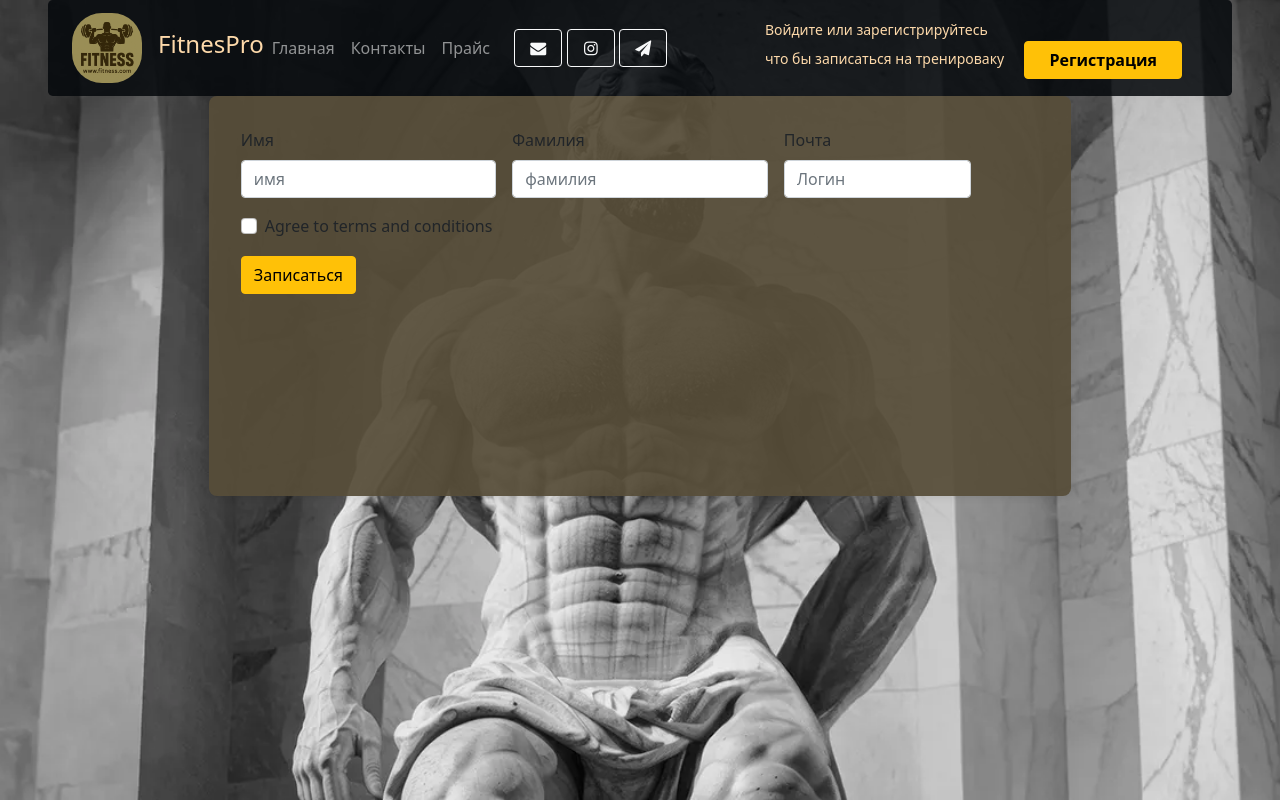
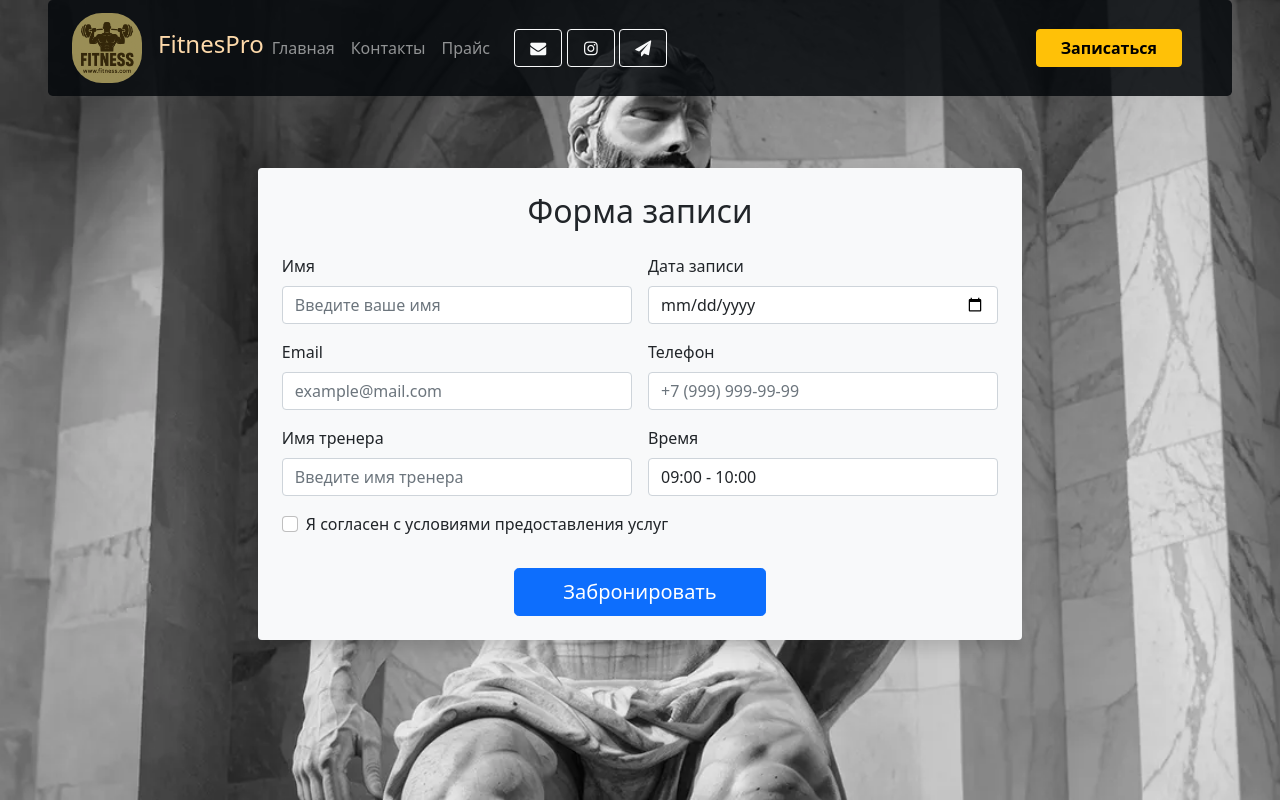
Before and after one commit to NikolaPs12/web-site-fitnes-trainer, a Flask app: page /appoint in a window 1280 px wide; the page is wider, and only the part inside the window is pictured. Run offline with Flask 3, Linux system fonts and the light colour scheme; some libraries are stand-ins or nearby versions.

Commit message:
Add booking trening

```diff
--- a/app/__init__.py
+++ b/app/__init__.py
@@ -2,7 +2,7 @@
 from .extensions import db, login_manager, migrate
 from .config import Config
 from .routes.main import main
-from .routes.zapis import zapis
+from .routes.booking import zapis
 from .routes.contact import contact_bp
 from .routes.prise import prise_bp
 from .routes.register import register_bp
--- a/app/forms.py
+++ b/app/forms.py
@@ -1,14 +1,80 @@
-from wtforms import StringField, PasswordField, validators, FileField, SubmitField, BooleanField, SelectField
+from dataclasses import field
+from wtforms import StringField, PasswordField, validators, DateField, SubmitField, BooleanField, SelectField
 from flask_wtf import FlaskForm
 from wtforms.validators import DataRequired, Length, Email, EqualTo, ValidationError
 from flask_wtf.file import FileAllowed
 from .models.users import User
+from datetime import date, timedelta
+from .models.zapis import Booking, WorkingHours
 
-class ZapisForm(FlaskForm):
-    name = StringField('Name', validators=[DataRequired(), Length(min=2, max=50)])
-    last_name = StringField('Last_Name', validators=[DataRequired(), Length(min=2, max=50)])
-    email = StringField('Email', validators=[DataRequired(), Email()])
-    submit = SubmitField('Submit')
+
+class SimpleBookingForm(FlaskForm):
+    # Поля клиента
+    client_name = StringField('ФИО*', validators=[
+        DataRequired(message="Обязательное поле"),
+        Length(min=2, max=100, message="Имя должно быть от 2 до 100 символов")
+    ])
+
+    trener_name = StringField('Имя тренера*', validators=[
+        DataRequired(message="Обязательное поле"),
+        Length(min=2, max=50, message="Имя тренера должно быть от 2 до 50 символов")
+    ])
+
+    client_email = StringField('Email*', validators=[
+        DataRequired(message="Обязательное поле"),
+        Email(message="Введите корректный email")
+    ])
+
+    client_phone = StringField('Телефон*', validators=[
+        DataRequired(message="Обязательное поле"),
+        Length(min=7, max=20, message="Некорректный номер телефона")
+    ])
+
+    # Дата бронирования
+    booking_date = DateField('Дата*', validators=[
+        DataRequired(message="Выберите дату")
+    ], format='%Y-%m-%d')
+
+    # Время бронирования (выпадающий список)
+    time_slot = SelectField('Время*', choices=[
+            ('09:00', '09:00 - 10:00'),
+            ('10:00', '10:00 - 11:00'),
+            ('11:00', '11:00 - 12:00'),
+            ('12:00', '12:00 - 13:00'),
+            ('13:00', '13:00 - 14:00'),
+            ('14:00', '14:00 - 15:00'),
+            ('15:00', '15:00 - 16:00'),
+            ('16:00', '16:00 - 17:00'),
+            ('17:00', '17:00 - 18:00')
+        ], validators=[
+        DataRequired(message="Выберите время")
+    ])
+
+    submit = SubmitField('Забронировать')
+
+    def validate_booking_date(self, field):  # ✅ Исправлен параметр
+        if field.data < date.today():
+            raise ValidationError("Дата бронирования не может быть в прошлом.")
+        if field.data > date.today() + timedelta(days=30):
+            raise ValidationError("Дата бронирования не может быть более чем на 30 дней вперед.")
+
+        if field.data.weekday() >= 5:  # 5 = Saturday, 6 = Sunday
+            raise ValidationError("Бронирование на выходные дни недоступно.")
+
+    def validate_time_slot(self, field):  # ✅ Исправлен параметр
+        if not field.data:
+            raise ValidationError("Пожалуйста, выберите время бронирования.")
+
+        if field.data not in [choice[0] for choice in self.time_slot.choices]:
+            raise ValidationError("Выбранное время недоступно. Пожалуйста, выберите другое время.")
+
+    def validate_client_phone(self, field):  # ✅ Исправлен параметр и логика
+        phone = field.data
+        # Более гибкая проверка телефона
+        cleaned_phone = ''.join(filter(str.isdigit, phone))  # Оставляем только цифры
+
+        if len(cleaned_phone) < 7 or len(cleaned_phone) > 15:
+            raise ValidationError("Некорректный номер телефона.")
 
 class RegistrationForm(FlaskForm):
     name = StringField('Name', validators=[DataRequired(), Length(min=2, max=50)])
--- a/app/models/users.py
+++ b/app/models/users.py
@@ -5,6 +5,6 @@
     id = db.Column(db.Integer, primary_key=True)
     name = db.Column(db.String(50), nullable=False)
     email = db.Column(db.String(120), unique=True, nullable=False)
-    password = db.Column(db.String(128), nullable=False)
+    password = db.Column(db.String(200), nullable=False)
     phone = db.Column(db.String(20), nullable=True)
     role = db.Column(db.String(20), nullable=False, default='user')
--- /dev/null
+++ b/app/routes/booking.py
@@ -0,0 +1,63 @@
+from flask import Flask, render_template, request, redirect, Request, Blueprint, url_for, flash
+from ..extensions import db, login_manager, migrate
+from ..forms import SimpleBookingForm
+from ..models.zapis import Booking
+from flask import current_app as app
+from datetime import datetime, timedelta
+import secrets
+
+zapis = Blueprint('zapis', __name__)
+
+@zapis.route('/appoint', methods=['GET', 'POST'])
+def zap():
+    form = SimpleBookingForm()
+
+    if form.validate_on_submit():
+        # Преобразуем строку времени в объект time
+        start_time = datetime.strptime(form.time_slot.data, '%H:%M').time()
+
+        # ✅ ПРАВИЛЬНАЯ проверка доступности слота
+        existing_booking = Booking.query.filter_by(
+            booking_date=form.booking_date.data,  # ✅ Правильное имя поля
+            start_time=start_time                 # ✅ Правильное имя поля
+        ).first()
+
+        if existing_booking:
+            flash('Это время уже забронировано. Пожалуйста, выберите другое.', 'danger')
+            return render_template('book/booking.html', form=form)
+
+        # Вычисляем end_time (start_time + 1 час)
+        start_datetime = datetime.combine(form.booking_date.data, start_time)
+        end_datetime = start_datetime + timedelta(hours=1)
+
+        # ✅ ПРАВИЛЬНОЕ создание новой брони
+        new_booking = Booking(
+            client_name=form.client_name.data,      # ✅ Правильное имя
+            client_email=form.client_email.data,    # ✅ Нужно добавить в модель!
+            client_phone=form.client_phone.data,    # ✅ Правильное имя
+            trener_name=form.trener_name.data,      # ✅ Правильное имя
+            booking_date=form.booking_date.data,    # ✅ Правильное имя
+            start_time=start_time,                  # ✅ Правильное имя
+            end_time=end_datetime.time(),           # ✅ Правильное имя
+            cancel_token=secrets.token_hex(16)      # ✅ Добавляем токен
+        )
+
+        try:
+            db.session.add(new_booking)
+            db.session.commit()
+            flash('Бронирование успешно создано!', 'success')
+            return redirect(url_for('main.index'))
+
+        except Exception as e:
+            db.session.rollback()
+            flash('Ошибка при создании бронирования. Пожалуйста, попробуйте снова.', 'danger')
+            app.logger.error(f'Бронирование ошибка: {str(e)}')
+
+    return render_template('book/booking.html', form=form)  # ✅ Исправлен путь к шаблону
+
+@zapis.route('/test-flash')
+def test_flash():
+    flash('✅ Тестовое успешное сообщение!', 'success')
+    flash('⚠️ Тестовое предупреждение!', 'warning')
+    flash('❌ Тестовое сообщение об ошибке!', 'danger')
+    return redirect(url_for('zapis.zap'))
--- a/app/routes/register.py
+++ b/app/routes/register.py
@@ -1,6 +1,6 @@
 from flask import Blueprint, render_template, redirect, url_for, flash
 
-from app.forms import RegistrationForm
+from ..forms import RegistrationForm
 from ..models.users import User
 from ..extensions import db
 from werkzeug.security import generate_password_hash
--- a/app/routes/zapis.py
+++ /dev/null
@@ -1,24 +0,0 @@
-from flask import Flask, render_template, request, redirect, Request, Blueprint, url_for, flash
-from ..extensions import db, login_manager, migrate
-from ..forms import ZapisForm
-from ..models.zapis import Zapis
-
-zapis = Blueprint('zapis', __name__)
-
-@zapis.route('/appoint', methods=['GET', 'POST'])
-def zap():
-    form = ZapisForm()
-    if form.validate_on_submit():
-        name = request.form.get('name')
-        last_name = request.form.get('last_name')
-        email = request.form.get('email')
-
-        zapis = Zapis(name=name, last_name=last_name, email=email)
-        try:
-            db.session.add(zapis)
-            db.session.commit()
-            flash('Appointment successfully created!', 'success')
-        except Exception as e:
-            print(str(e))
-            flash('Error creating appointment. Please try again.', 'danger')
-    return render_template('zap/zapis.html', form=form)
--- /dev/null
+++ b/app/templates/book/booking.html
@@ -0,0 +1,101 @@
+{% extends "main/base.html" %}
+{% block title %}Главная страница{% endblock %}
+
+{% block content %}
+    <div class="container mt-4">
+      <!-- Flash Messages -->
+      {% with messages = get_flashed_messages(with_categories=true) %}
+        {% if messages %}
+          {% for category, message in messages %}
+            <div class="flash-message alert alert-{{ category }} alert-dismissible fade show shadow-sm" role="alert">
+              <div class="d-flex align-items-center">
+                {% if category == 'success' %}
+                  <i class="bi bi-check-circle-fill me-2"></i>
+                {% elif category == 'danger' %}
+                  <i class="bi bi-exclamation-circle-fill me-2"></i>
+                {% elif category == 'warning' %}
+                  <i class="bi bi-exclamation-triangle-fill me-2"></i>
+                {% else %}
+                  <i class="bi bi-info-circle-fill me-2"></i>
+                {% endif %}
+                <strong>{{ message }}</strong>
+              </div>
+              <button type="button" class="btn-close" data-bs-dismiss="alert" aria-label="Close"></button>
+            </div>
+          {% endfor %}
+        {% endif %}
+      {% endwith %}
+
+      <!-- Form Errors -->
+      {% if form.errors %}
+        <div class="alert alert-danger shadow-sm" role="alert">
+          <div class="d-flex align-items-center mb-2">
+            <i class="bi bi-exclamation-triangle-fill me-2"></i>
+            <strong>Пожалуйста, исправьте следующие ошибки:</strong>
+          </div>
+          <ul class="list-unstyled mb-0 ms-4">
+            {% for field, errors in form.errors.items() %}
+              {% for error in errors %}
+                <li><i class="bi bi-dot me-2"></i>{{ error }}</li>
+              {% endfor %}
+            {% endfor %}
+          </ul>
+        </div>
+      {% endif %}
+    </div>
+
+<div class="container py-5">
+  <div class="content-block bg-light p-4 rounded shadow">
+    <h2 class="mb-4 text-center">Форма записи</h2>
+    <form class="row g-3 needs-validation" novalidate method="POST">
+      {{ form.hidden_tag() }}
+
+      <div class="col-md-6">
+        <label for="name" class="form-label">Имя</label>
+        {{ form.client_name(class="form-control", id="name", placeholder="Введите ваше имя") }}
+        <div class="valid-feedback">Отлично!</div>
+      </div>
+
+      <div class="col-md-6">
+        <label for="booking_date" class="form-label">Дата записи</label>
+        {{ form.booking_date(class="form-control", id="booking_date", placeholder="Выберите дату") }}
+        <div class="valid-feedback">Отлично!</div>
+      </div>
+
+      <div class="col-md-6">
+        <label for="email" class="form-label">Email</label>
+        {{ form.client_email(class="form-control", id="email", placeholder="example@mail.com") }}
+      </div>
+
+      <div class="col-md-6">
+        <label for="phone" class="form-label">Телефон</label>
+        {{ form.client_phone(class="form-control", id="phone", placeholder="+7 (999) 999-99-99") }}
+      </div>
+      <div class="col-md-6">
+        <label for="trener_name" class="form-label">Имя тренера</label>
+        {{ form.trener_name(class="form-control", id="trener_name", placeholder="Введите имя тренера") }}
+      </div>
+      <div class="col-md-6">
+        <label for="time_slot" class="form-label">Время</label>
+        {{ form.time_slot(class="form-control", id="time_slot", placeholder="Выберите время") }}
+      </div>
+
+      <div class="col-12">
+        <div class="form-check mb-3">
+          <input class="form-check-input" type="checkbox" id="terms" required>
+          <label class="form-check-label" for="terms">
+            Я согласен с условиями предоставления услуг
+          </label>
+          <div class="invalid-feedback">
+            Необходимо согласиться с условиями
+          </div>
+        </div>
+      </div>
+
+      <div class="col-12 text-center">
+        {{ form.submit(class="btn btn-primary btn-lg px-5") }}
+      </div>
+    </form>
+  </div>
+</div>
+{% endblock %}
--- a/app/templates/main/base.html
+++ b/app/templates/main/base.html
@@ -33,16 +33,11 @@
                     <a href="" target="_blank" class="btn btn-outline-light"><i class="icon-instagram"></i></a>
                     <a href="" target="_blank" class="btn btn-outline-light"><i class="icon-paper-plane"></i></a>
                 </div>
-                {% if current_user.is_authenticated %}
+
                 <div class="btn_zapis">
                     <a class="btn btn-warning px-4 fw-bold" href="{{ url_for('zapis.zap') }}">Записаться</a>
                 </div>
-                {% else %}
-                <div class="btn_register">
-                    <small class="text-beja d-inline me-3">Войдите или зарегистрируйтесь <br>что бы записаться на тренироваку</small>
-                    <a class="btn btn-warning px-4 fw-bold" href="{{ url_for('register.register') }}">Регистрация</a>
-                </div>
-                {% endif %}
+
             </div>
         </div>
     </nav>
--- a/app/templates/user/reg.html
+++ b/app/templates/user/reg.html
@@ -1,6 +1,7 @@
 {% extends "main/base.html" %}
 {% block title %}Регистрация{% endblock %}
 {% block content %}
+
     <form method="POST" enctype="multipart/form-data" class="form-control d-flex flex-column gap-3">
         {{ form.hidden_tag() }}
         {{ form.name(class="form-control", placeholder="name") }}
--- a/app/templates/zap/zapis.html
+++ /dev/null
@@ -1,47 +0,0 @@
-{% extends "main/base.html" %}
-{% block title %}Главная страница{% endblock %}
-
-{% block content %}
-<div class="content-block">
-  <form class="row g-3 needs-validation" novalidate method="post">
-    <div class="col-md-4">
-      <label for="validationCustom01" class="form-label">Имя</label>
-      {{ form.hidden_tag() }}
-      {{ form.name(class="form-control",for="validationCustom01", placeholder="имя") }}
-      <div class="valid-feedback">
-        Looks good!
-      </div>
-    </div>
-    <div class="col-md-4">
-      <label for="validationCustom02" class="form-label">Фамилия</label>
-      {{ form.hidden_tag() }}
-      {{ form.last_name(class="form-control",for="validationCustom02", placeholder="фамилия") }}
-      <div class="valid-feedback">
-        Looks good!
-      </div>
-    </div>
-    <div class="col-md-3">
-      <label for="validationCustom03" class="form-label">Почта</label>
-      {{ form.hidden_tag() }}
-      {{ form.email(class="form-control",for="validationCustom03", placeholder="Логин") }}
-      <div class="invalid-feedback">
-        Please provide a valid zip.
-      </div>
-    </div>
-    <div class="col-12">
-      <div class="form-check">
-        <input class="form-check-input" type="checkbox" value="" id="invalidCheck" required>
-        <label class="form-check-label" for="invalidCheck">
-          Agree to terms and conditions
-        </label>
-        <div class="invalid-feedback">
-          You must agree before submitting.
-        </div>
-      </div>
-    </div>
-    <div class="col-12">
-      <button class="btn btn-warning" type="submit">Записаться</button>
-    </div>
-  </form>
-</div>
-{% endblock %}
```
Also changed, not shown: app/models/zapis.py (+43 -10 lines), app/sfas.py (+53 -38 lines), migrations/versions/4a95172457c8_fix_password_length.py (added, +38 -0 lines), migrations/versions/722e66c504bb_add_client_email_in_booking.py (added, +42 -0 lines), 1 other file.
